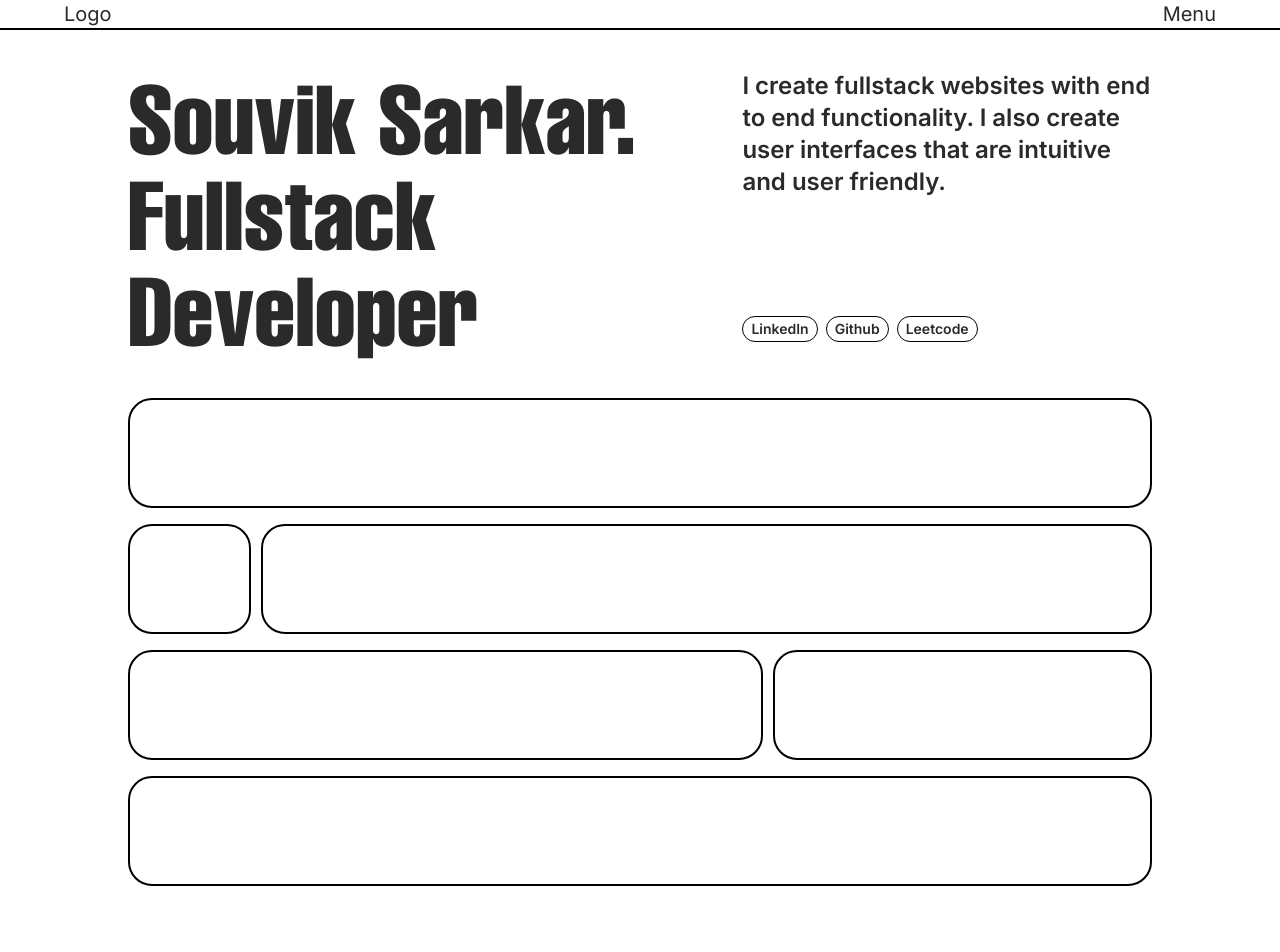
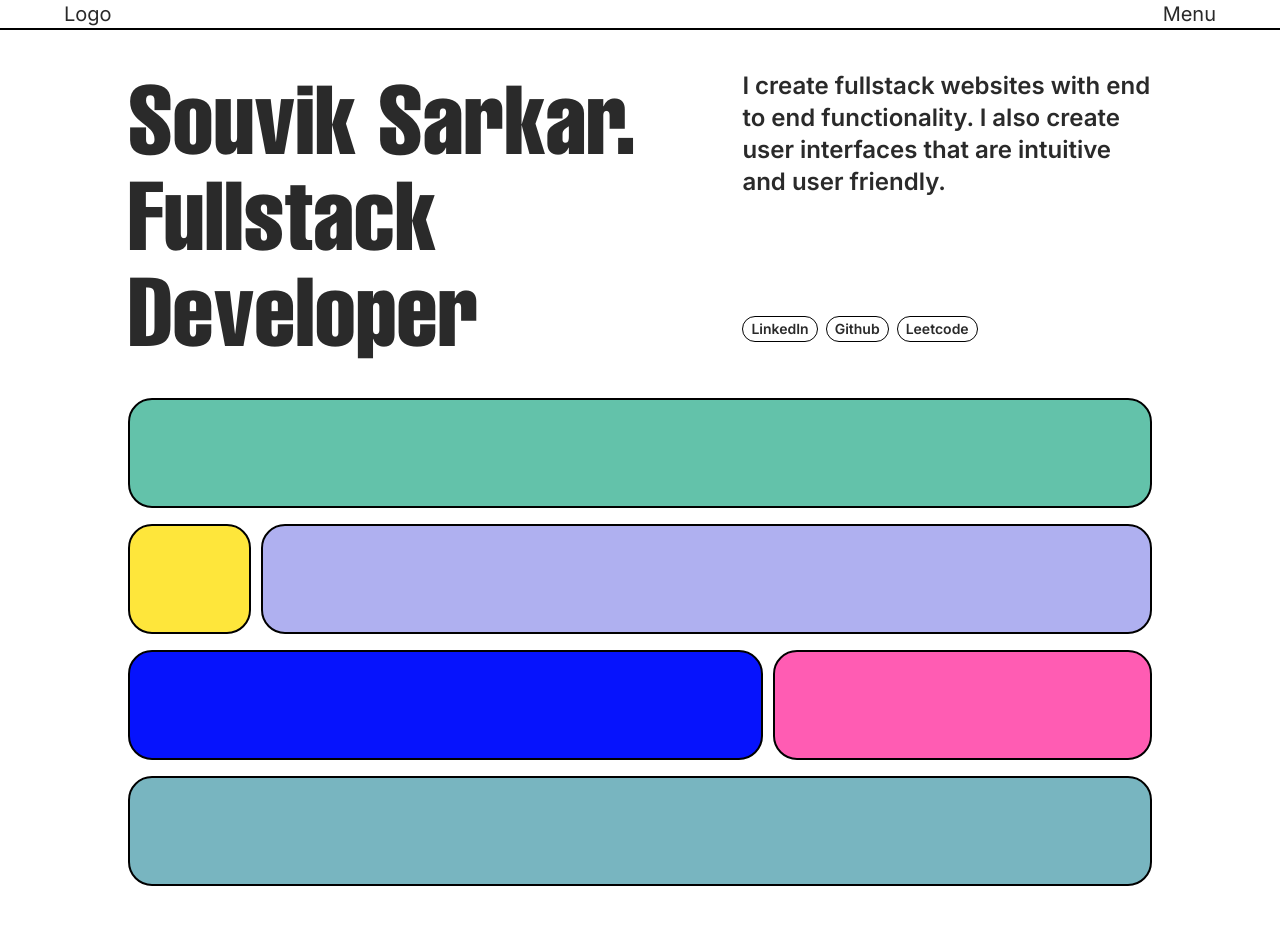
Before and after one commit to SouvikSarkar2/Folio, a Next.js app: page / in a window 1280 px wide. Shown: the top 952 px of the page. Built offline with nearby package versions, Linux system fonts and the light colour scheme.

Commit message:
Contact Added

```diff
--- a/src/app/_components/About.tsx
+++ b/src/app/_components/About.tsx
@@ -33,16 +33,16 @@ const About = () => {
         </div>
       </div>
       <div className="w-[80%] flex flex-col gap-4 justify-center items-center">
-        <div className="w-full h-[110px] border-2 border-black rounded-3xl"></div>
+        <div className="w-full h-[110px] border-2 border-black bg-[#63C2AA] rounded-3xl"></div>
         <div className="w-full flex justify-between">
-          <div className="w-[12%] h-[110px] border-2 border-black rounded-3xl"></div>
-          <div className="w-[87%] h-[110px] border-2 border-black rounded-3xl"></div>
+          <div className="w-[12%] h-[110px] border-2 border-black rounded-3xl bg-[#FEE63B]"></div>
+          <div className="w-[87%] h-[110px] border-2 border-black rounded-3xl bg-[#AFB0F0]"></div>
         </div>
         <div className="w-full flex justify-between">
-          <div className="w-[62%] h-[110px] border-2 border-black rounded-3xl"></div>
-          <div className="w-[37%] h-[110px] border-2 border-black rounded-3xl"></div>
+          <div className="w-[62%] bg-[#0613FD] h-[110px] border-2 border-black rounded-3xl"></div>
+          <div className="w-[37%] h-[110px] bg-[#FF5CB3] border-2 border-black rounded-3xl"></div>
         </div>
-        <div className="w-full h-[110px] border-2 border-black rounded-3xl"></div>
+        <div className="w-full h-[110px] bg-[#78B5C0] border-2 border-black rounded-3xl"></div>
       </div>
     </div>
   );
--- a/src/app/_components/Contact.tsx
+++ b/src/app/_components/Contact.tsx
@@ -1,7 +1,30 @@
+import { ArrowUpRight, Copyright } from "lucide-react";
 import React from "react";
 
 const Contact = () => {
-  return <div>Contact</div>;
+  return (
+    <div className="w-full flex justify-center items-center font-urbanist">
+      <div className="w-[80%] bg-[#282828] rounded-3xl my-10 flex flex-col gap-2 justify-center items-center text-[#FDFDFD]">
+        <div className="mt-[100px] ">connect</div>
+        <div className="text-7xl font-bold">Let&apos;s create your</div>
+        <div className="text-7xl font-bold">next Big Idea .</div>
+        <div className="border-2 border-white justify-center items-center text-lg rounded-full px-6 py-1.5 my-6 flex gap-2 mb-[100px]">
+          Get in touch <ArrowUpRight size={20} />
+        </div>
+        <div className="w-[40%] flex justify-between items-center font-semibold py-6 text-lg">
+          <div>gmail</div>
+          <div>instagram</div>
+          <div>twitter</div>
+          <div>linkedIn</div>
+          <div>facebook</div>
+        </div>
+        <div className="w-full gap-1 flex justify-center items-center text-sm pb-4">
+          <Copyright size={18} />
+          2024 Souvik Sarkar
+        </div>
+      </div>
+    </div>
+  );
 };
 
 export default Contact;
--- a/src/app/page.tsx
+++ b/src/app/page.tsx
@@ -10,7 +10,7 @@ export default function Home() {
       <About />
       <Skills />
       <Projects />
-      {/* <Contact /> */}
+      <Contact />
     </div>
   );
 }
```
